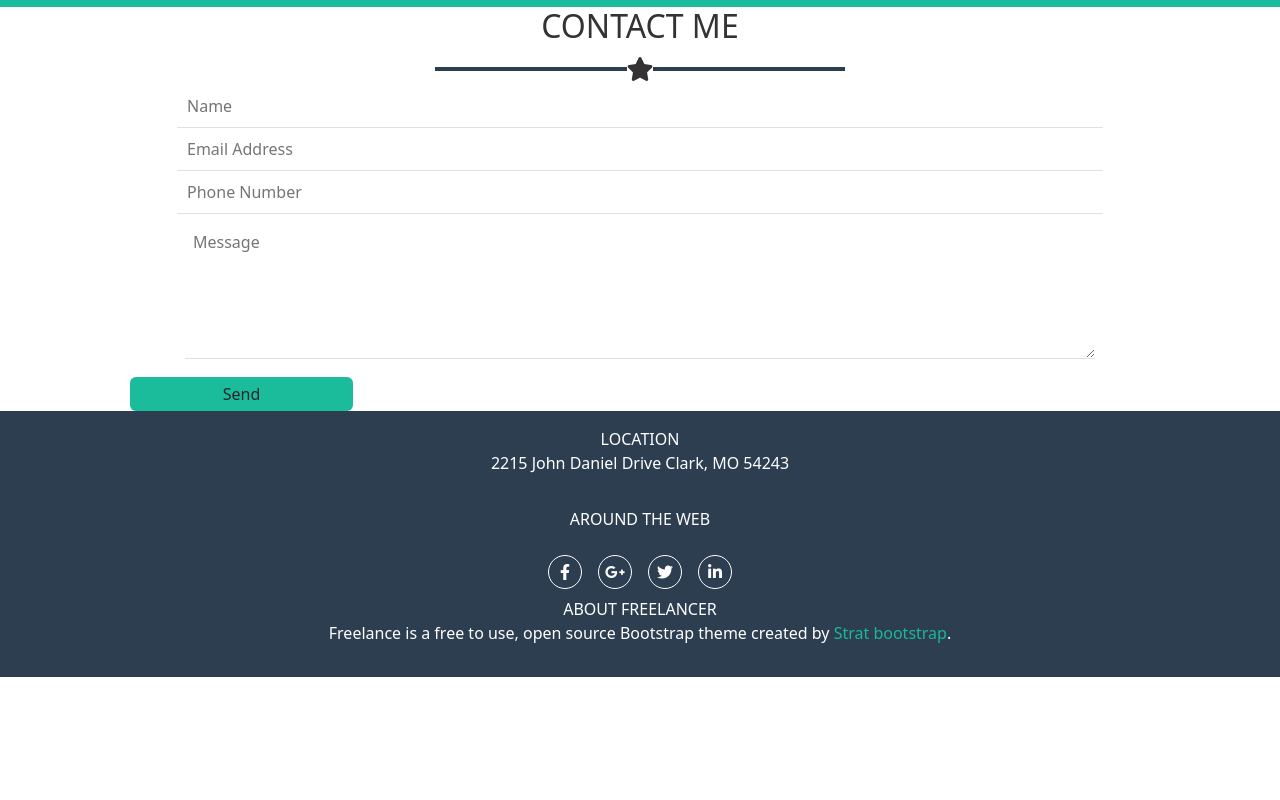
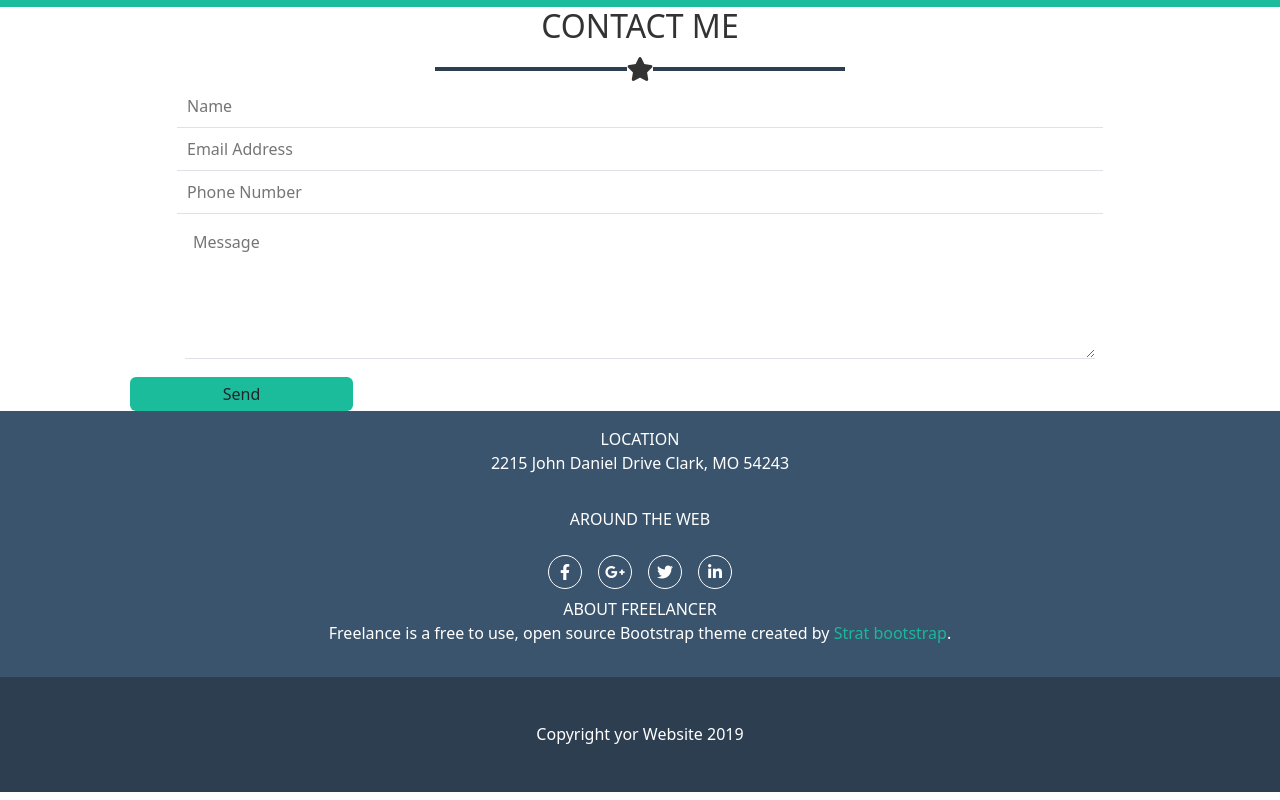
Before and after one commit to CatalanoLorenzo/html-css-bootstrap-freelancer, a plain HTML site: page index.html in a window 1280 px wide. Shown: the part 1630-2430 px from the top of the page. Before the commit the page ends 2307 px from the top, so only its background shows below. Drawn offline with nearby package versions, Linux system fonts and the light colour scheme.

Commit message:
add footer element

```diff
--- a/asset/css/style.css
+++ b/asset/css/style.css
@@ -11,6 +11,8 @@
     --startbkg: #1abc9c;
     --textportfolio: #333333;
     --span-location: #1cb79a;
+    --locatiobkg: #3a546d;
+    --footerbkg: #2c3e50;
 }
 
 
@@ -132,7 +134,7 @@ nav {
 /* #region section location */
 
 .location{
-    background-color: var(--headerbkg);
+    background-color: var(--locatiobkg);
 }
 .location span{
     color: var(--span-location);
@@ -143,5 +145,10 @@ nav {
     aspect-ratio: 1/1 !important;
 }
 /* #endregion section location */
+/* #region footer */
+footer{
+    background-color: var(--footerbkg);
+}
 
+/* #endregion footer */
 /* smartphone > up responsive */
--- a/index.html
+++ b/index.html
@@ -639,7 +639,7 @@
 
     <!-- #region footer -->
     <footer>
-
+        <h5 class="text-center text-white p-5 fs-6">Copyright yor Website 2019</h5>
     </footer>
     <!-- #endregion footer -->
     <!-- Java Script link -->
```
